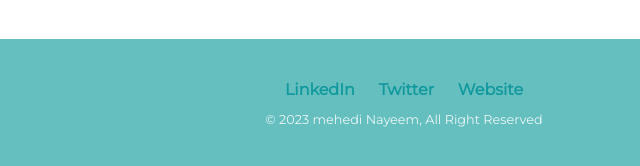
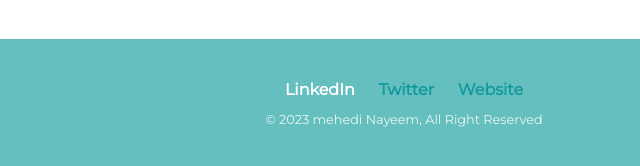
Before and after one commit to mehedihnayeem/CSS-My-Site, a plain HTML site: page index.html in a window 1280 px wide. In both pictures the pointer is over the link "LinkedIn". Shown: the part 2314-2480 px from the top of the page, 236-876 px from the left. Drawn offline with Linux system fonts and the light colour scheme.

Commit message:
Update a tag hover

```diff
--- a/CSS/styles.css
+++ b/CSS/styles.css
@@ -171,6 +171,11 @@ hr {
   text-decoration: none;
 }
 
+
+.bottom-container a:hover {
+  color: white;
+}
+
 .bottom-container p{
   font-family: 'Montserrat', sans-serif;
   color: #EAF6F6;
```
